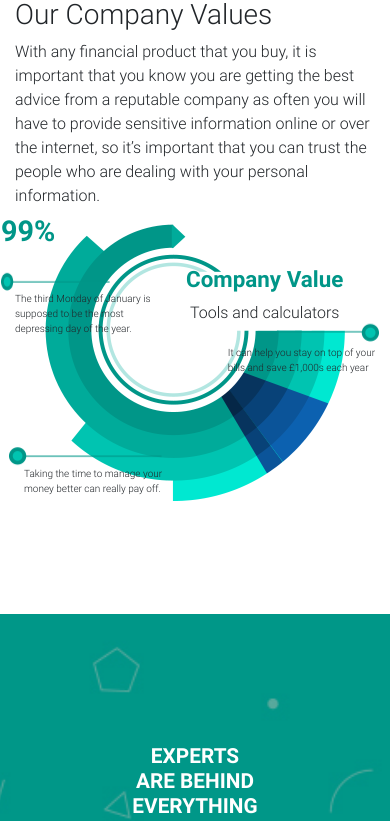
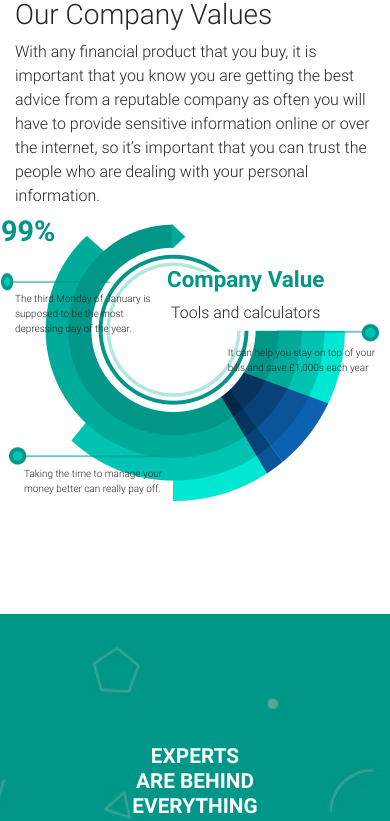
Before and after one commit to alexandere1997/Financial.github.io, a plain HTML site: page index.html in a window 390 px wide. Shown: the part 2233-3054 px from the top of the page. Drawn offline with Linux system fonts and the light colour scheme.

Commit message:
Update style.css

```diff
--- a/css/style.css
+++ b/css/style.css
@@ -325,7 +325,7 @@ header,
   .pribil-block .text4 {
     transform: translateY(-600%);
     position: absolute;
-    left: 4px;
+    left: -15px;
   }
 }
 @media screen and (max-width: 393px) {
```
